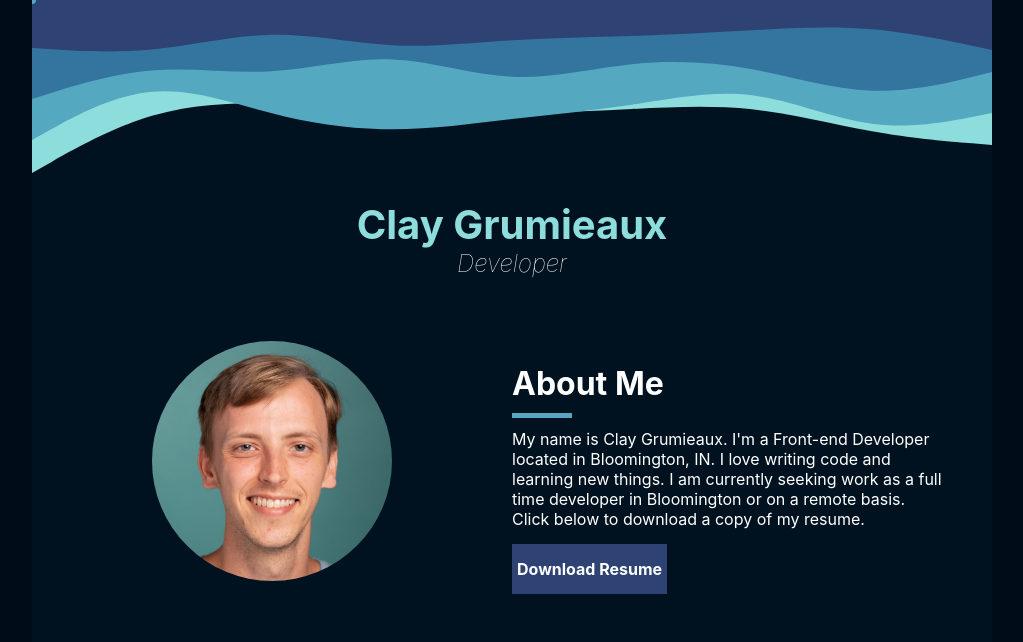
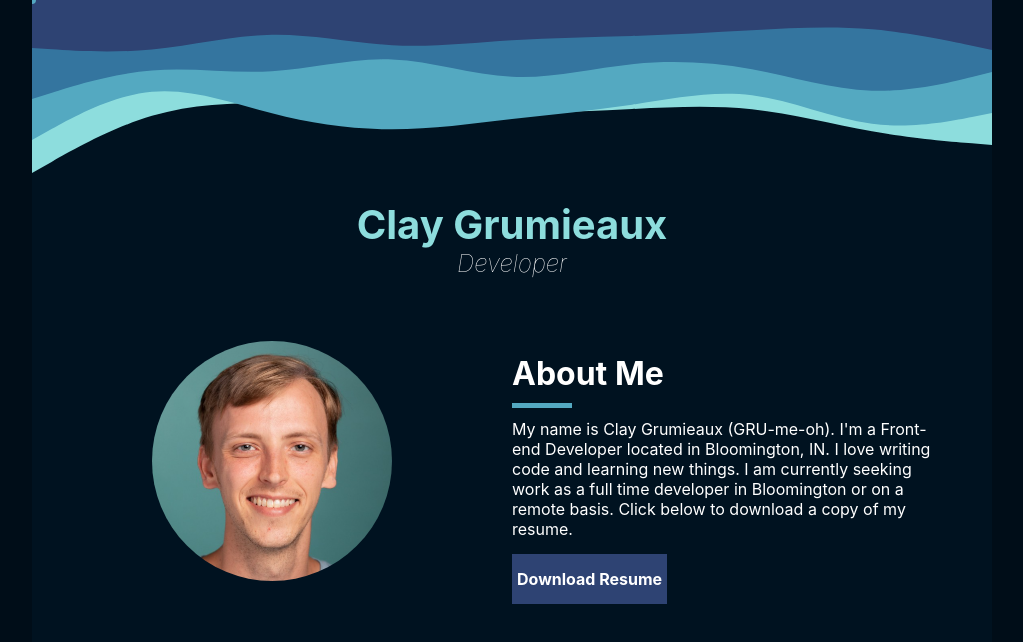
Before and after one commit to claygrumeo/claygrumeo.github.io, a React (Create React App) app: page / in a window 1280 px wide. Shown: the top 642 px of the page, without its empty margins (128-1151 px from the left). Built offline with nearby package versions, Linux system fonts and the light colour scheme.

Commit message:
add pronunciation

```diff
--- a/src/components/AboutMe/AboutMe.jsx
+++ b/src/components/AboutMe/AboutMe.jsx
@@ -11,7 +11,7 @@ export default function AboutMe() {
         <div className='AboutMeContent'>
           <h1 className='AboutMeHeadingText'>About Me</h1>
           <p className='AboutMeText'>
-            My name is Clay Grumieaux. I'm a Front-end Developer located in Bloomington, IN. I love writing code and learning
+            My name is Clay Grumieaux (GRU-me-oh). I'm a Front-end Developer located in Bloomington, IN. I love writing code and learning
             new things.  I am currently seeking work as a full time developer in Bloomington or on a remote basis.  Click below to download a copy of my resume.
           </p>
           <a target='_blank' href='https://drive.google.com/file/d/1dG7Gg-ClAgUPKp0rkkgPimxmrviB2owl/view?usp=share_link' className='ResumeButton' download='ClayGrumieauxResume.pdf'>Download Resume</a>
```
